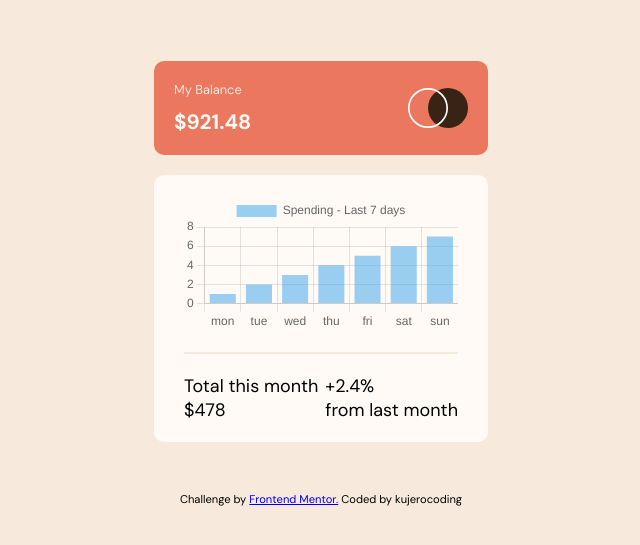
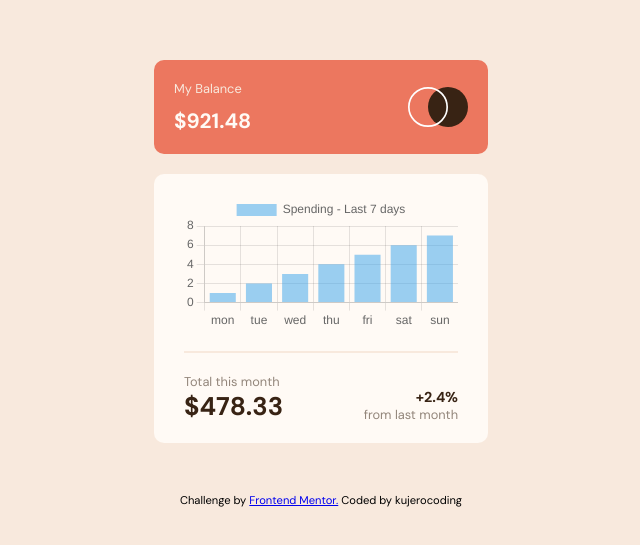
Before and after one commit to kujerocoding/expenses-chart-component, a React (Vite) app: page / in a window 1280 px wide. Shown: the part 117-662 px from the top of the page, without its empty margins (319-959 px from the left). Built offline with nearby package versions, Linux system fonts and the light colour scheme.

Commit message:
finalize total container styles

```diff
--- a/src/App.css
+++ b/src/App.css
@@ -69,7 +69,27 @@ body{
   border-top: 2px solid var(--CREAM);
   display: flex;
   justify-content: space-between;
+  align-items: end;
 }
+
+.text--total, .text--lastmonth{
+  color: var(--MEDIUMBROWN);
+  font-size: .8rem;
+}
+
+.text--total--amount{
+  color: var(--DARKBROWM);
+  font-weight: bold;
+  font-size: 1.6rem;
+}
+
+.text--percent{
+  color: var(--DARKBROWM);
+  font-weight: bold;
+  font-size: .9rem;
+  text-align: right;
+}
+
 
 .attribution{
   margin-top: 50px;
--- a/src/App.jsx
+++ b/src/App.jsx
@@ -28,12 +28,12 @@ const App = () => {
         <ExpensesBarChart chartData={expensesData}/>
         <div className='total--container'>
           <div>
-            <p>Total this month</p>
-            <p>$478</p>
+            <p className='text--total'>Total this month</p>
+            <p className='text--total--amount'>$478.33</p>
           </div>
           <div>
-            <p>+2.4%</p>
-            <p>from last month</p>
+            <p className='text--percent'>+2.4%</p>
+            <p className='text--lastmonth'>from last month</p>
           </div>
         </div>
       </div>
```
